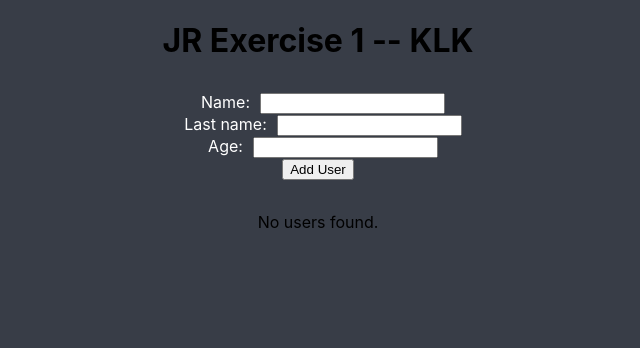
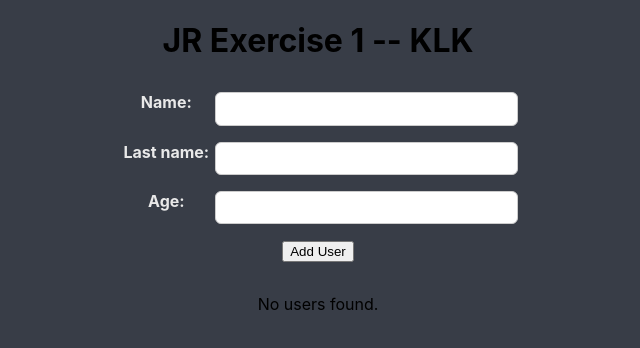
Before and after one commit to josera980/ReactEx01, a React (Create React App) app: page / in a window 1280 px wide. Shown: the top 348 px of the page, without its empty margins (322-962 px from the left). Built offline with nearby package versions, Linux system fonts and the light colour scheme.

Commit message:
Changing page design

```diff
--- a/src/components/Inputs/UserInputs.js
+++ b/src/components/Inputs/UserInputs.js
@@ -43,23 +43,23 @@ const UserInputs = (props) => {
 
   return (
     <form className={classes.form} onSubmit={formSubmitHandler}>
-      <div>
+      <div className={classes.control}>
         <label>Name:</label>
         <input
           type="text"
           value={enteredName}
           onChange={nameInputChangeHandler}
-        ></input>
+        />
       </div>
-      <div>
+      <div className={classes.control}>
         <label>Last name:</label>
         <input
           type="text"
           value={enteredLastName}
           onChange={lastNameInputChangeHandler}
-        ></input>
+        />
       </div>
-      <div>
+      <div className={classes.control}>
         <label>Age:</label>
         <input
           type="number"
@@ -67,9 +67,11 @@ const UserInputs = (props) => {
           min="1"
           value={enteredAge}
           onChange={ageInputChangeHandler}
-        ></input>
+        />
       </div>
-      <button type="submit">Add User</button>
+      <div>
+        <button type="submit">Add User</button>
+      </div>
     </form>
   );
 };
--- a/src/components/Inputs/UserInputs.module.css
+++ b/src/components/Inputs/UserInputs.module.css
@@ -1,9 +1,31 @@
 .form {
+  width: 90%;
+  max-width: 25rem;
   margin: 2rem auto;
-  text-align: center;
 }
 
-.form label {
-  color: white;
-  margin: 10px;
+.control {
+  margin: 1rem 0;
+  display: flex;
+  align-items: stretch;
 }
+
+.control label,
+.control input {
+  display: block;
+}
+
+.control label {
+  font-weight: bold;
+  flex: 1;
+  color: #e9e9e9;
+  margin-bottom: 0.5rem;
+}
+
+.control input {
+  flex: 3;
+  font: inherit;
+  padding: 0.35rem 0.35rem;
+  border-radius: 6px;
+  border: 1px solid #ccc;
+}
```
